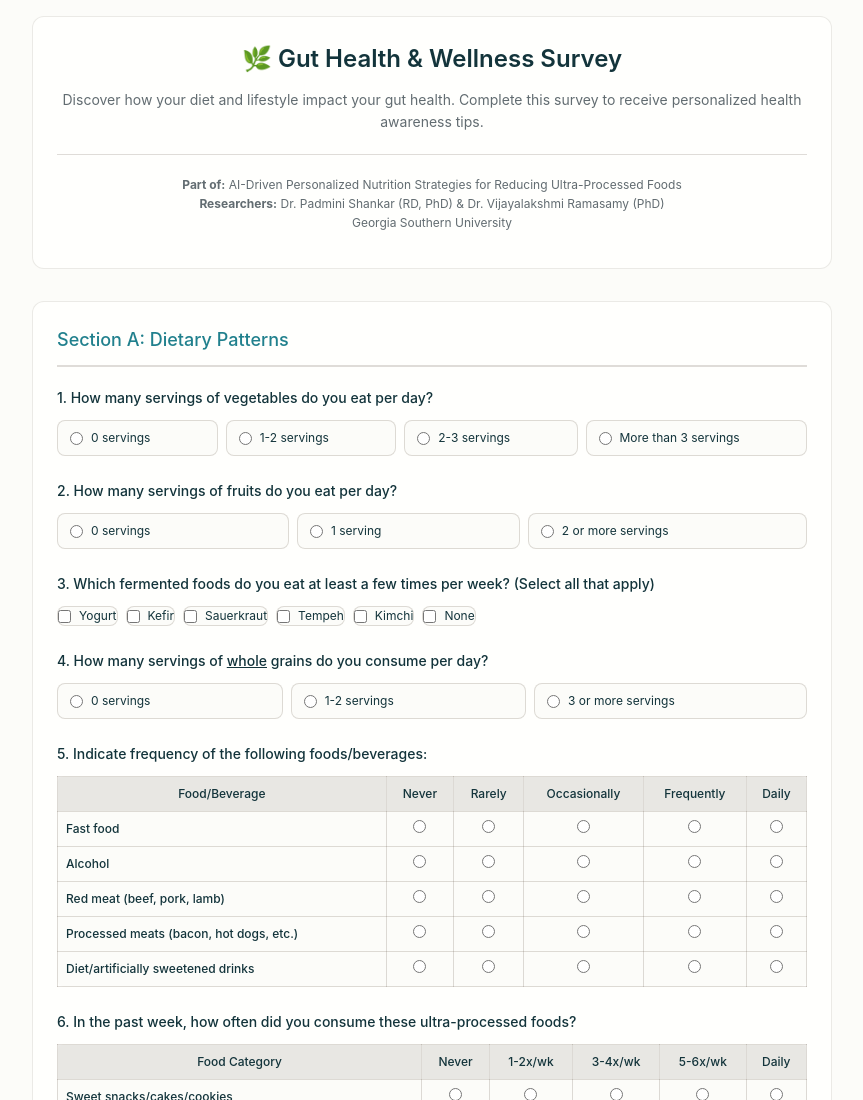
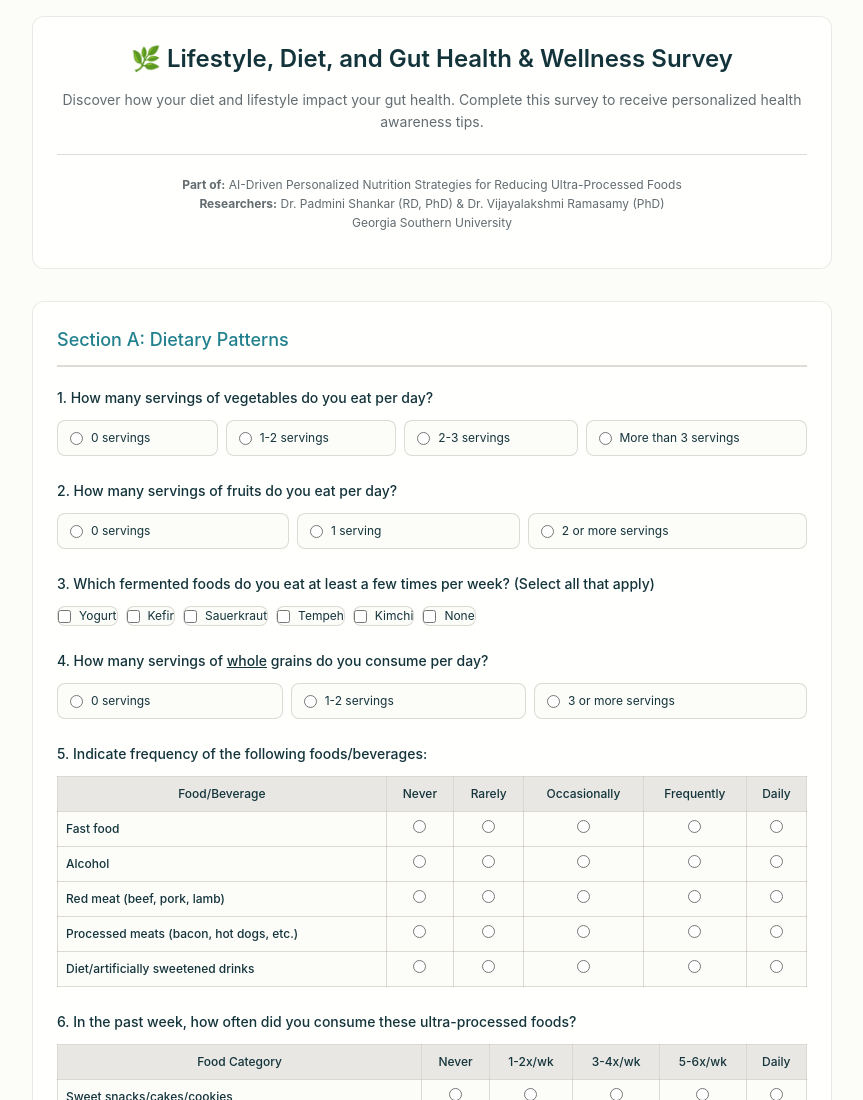
Before and after one commit to VijayalakshmiRamasamy/gut-health-survey, a plain HTML site: page index.html in a window 1280 px wide. Shown: the top 1100 px of the page, without its empty margins (208-1071 px from the left). Drawn offline with Linux system fonts and the light colour scheme.

Commit message:
Update survey title for clarity

```diff
--- a/index.html
+++ b/index.html
@@ -463,7 +463,7 @@
 <body>
     <div class="container">
         <div class="header">
-            <h1>🌿 Gut Health &amp; Wellness Survey</h1>
+            <h1>🌿 Lifestyle, Diet, and Gut Health &amp; Wellness Survey</h1>
             <p>Discover how your diet and lifestyle impact your gut health. Complete this survey to receive personalized health awareness tips.</p>
             <div style="margin-top: var(--space-20); padding-top: var(--space-20); border-top: 1px solid var(--color-border);">
                 <p style="font-size: var(--font-size-sm); color: var(--color-text-secondary); margin-bottom: var(--space-12);">
```
